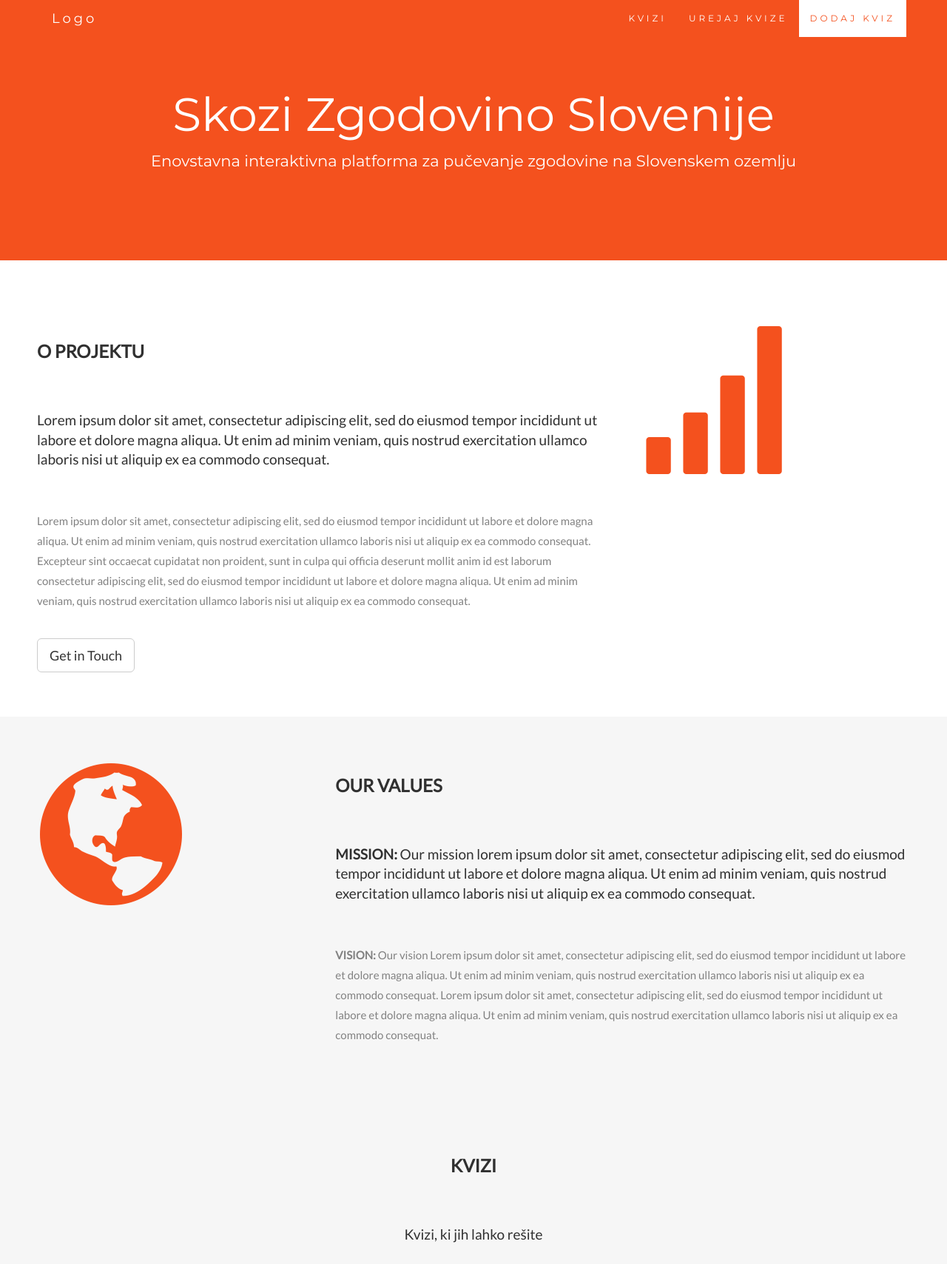
After one commit to jurankar/SkoziZgodovinoSlovenije, a Django app: page /testTemplate in a window 1280 px wide. The commit adds this page. Shown: the top 1709 px of the page at 74% size. Run offline with Django 3.2, Linux system fonts and the light colour scheme; data comes from the database, SQL or seed files in the repository; both versions use the stored data as it was after the commit; some libraries are stand-ins or nearby versions.

Commit message:
New layout base

```diff
--- a/templates/index.html
+++ b/templates/index.html
@@ -11,4 +11,5 @@
     <a href="quiz_manager">Upravljaj s kvizi</a><br>
     <a href="add_quiz">Dodaj nov kviz</a><br>
     <a href="list_quizes">Rešujemo kvize</a><br>
+    <a href="testTemplate">Nov layout</a><br>
 {% endblock content %}
--- /dev/null
+++ b/templates/index2.html
@@ -0,0 +1,184 @@
+{% load static %}
+
+<!DOCTYPE html>
+<html lang="en">
+<head>
+  <title>Skozi Zgodovino Slovenije</title>
+  <meta charset="utf-8">
+  <meta name="viewport" content="width=device-width, initial-scale=1">
+  <link rel="stylesheet" href="https://maxcdn.bootstrapcdn.com/bootstrap/3.4.1/css/bootstrap.min.css">
+  <link href="https://fonts.googleapis.com/css?family=Montserrat" rel="stylesheet" type="text/css">
+  <link href="https://fonts.googleapis.com/css?family=Lato" rel="stylesheet" type="text/css">
+  <script src="https://ajax.googleapis.com/ajax/libs/jquery/3.5.1/jquery.min.js"></script>
+  <script src="https://maxcdn.bootstrapcdn.com/bootstrap/3.4.1/js/bootstrap.min.js"></script>
+
+  <!-- Added -->
+  <link rel="stylesheet" href="{% static 'webapp/style.css' %}">
+
+
+</head>
+<body id="myPage" data-spy="scroll" data-target=".navbar" data-offset="60">
+
+<nav class="navbar navbar-default navbar-fixed-top">
+  <div class="container">
+    <div class="navbar-header">
+      <button type="button" class="navbar-toggle" data-toggle="collapse" data-target="#myNavbar">
+        <span class="icon-bar"></span>
+        <span class="icon-bar"></span>
+        <span class="icon-bar"></span>
+      </button>
+      <a class="navbar-brand" href="#myPage">Logo</a>
+    </div>
+    <div class="collapse navbar-collapse" id="myNavbar">
+      <ul class="nav navbar-nav navbar-right">
+        <li><a href="#portfolio">KVIZI</a></li>
+        <li><a href="#pricing">UREJAJ KVIZE</a></li>
+        <li><a href="#contact">DODAJ KVIZ</a></li>
+      </ul>
+    </div>
+  </div>
+</nav>
+
+<div class="jumbotron text-center">
+  <h1>Skozi Zgodovino Slovenije</h1>
+  <p>Enovstavna interaktivna platforma za pučevanje zgodovine na Slovenskem ozemlju</p>
+</div>
+
+<!-- Container (About Section) -->
+<div id="about" class="container-fluid">
+  <div class="row">
+    <div class="col-sm-8">
+      <h2>O projektu</h2><br>
+      <h4>Lorem ipsum dolor sit amet, consectetur adipiscing elit, sed do eiusmod tempor incididunt ut labore et dolore magna aliqua. Ut enim ad minim veniam, quis nostrud exercitation ullamco laboris nisi ut aliquip ex ea commodo consequat.</h4><br>
+      <p>Lorem ipsum dolor sit amet, consectetur adipiscing elit, sed do eiusmod tempor incididunt ut labore et dolore magna aliqua. Ut enim ad minim veniam, quis nostrud exercitation ullamco laboris nisi ut aliquip ex ea commodo consequat. Excepteur sint occaecat cupidatat non proident, sunt in culpa qui officia deserunt mollit anim id est laborum consectetur adipiscing elit, sed do eiusmod tempor incididunt ut labore et dolore magna aliqua. Ut enim ad minim veniam, quis nostrud exercitation ullamco laboris nisi ut aliquip ex ea commodo consequat.</p>
+      <br><button class="btn btn-default btn-lg">Get in Touch</button>
+    </div>
+    <div class="col-sm-4">
+      <span class="glyphicon glyphicon-signal logo"></span>
+    </div>
+  </div>
+</div>
+
+<div class="container-fluid bg-grey">
+  <div class="row">
+    <div class="col-sm-4">
+      <span class="glyphicon glyphicon-globe logo slideanim"></span>
+    </div>
+    <div class="col-sm-8">
+      <h2>Our Values</h2><br>
+      <h4><strong>MISSION:</strong> Our mission lorem ipsum dolor sit amet, consectetur adipiscing elit, sed do eiusmod tempor incididunt ut labore et dolore magna aliqua. Ut enim ad minim veniam, quis nostrud exercitation ullamco laboris nisi ut aliquip ex ea commodo consequat.</h4><br>
+      <p><strong>VISION:</strong> Our vision Lorem ipsum dolor sit amet, consectetur adipiscing elit, sed do eiusmod tempor incididunt ut labore et dolore magna aliqua. Ut enim ad minim veniam, quis nostrud exercitation ullamco laboris nisi ut aliquip ex ea commodo consequat.
+      Lorem ipsum dolor sit amet, consectetur adipiscing elit, sed do eiusmod tempor incididunt ut labore et dolore magna aliqua. Ut enim ad minim veniam, quis nostrud exercitation ullamco laboris nisi ut aliquip ex ea commodo consequat.</p>
+    </div>
+  </div>
+</div>
+
+<!-- Container (Portfolio Section) -->
+<div id="portfolio" class="container-fluid text-center bg-grey">
+  <h2>Kvizi</h2><br>
+  <h4>Kvizi, ki jih lahko rešite</h4>
+  <div class="row text-center slideanim">
+    {% for i in kvizi %}
+        <div class="col-sm-4">
+          <div class="thumbnail">
+            <img src="paris.jpg" alt="Paris" width="400" height="300">
+            <p><strong>{{i.name}}</strong></p>
+            <p>{{i.author}}</p>
+          </div>
+        </div>
+    {%endfor%}
+  </div><br>
+
+  <h2>What our customers say</h2>
+  <div id="myCarousel" class="carousel slide text-center" data-ride="carousel">
+    <!-- Indicators -->
+    <ol class="carousel-indicators">
+      <li data-target="#myCarousel" data-slide-to="0" class="active"></li>
+      <li data-target="#myCarousel" data-slide-to="1"></li>
+      <li data-target="#myCarousel" data-slide-to="2"></li>
+    </ol>
+
+    <!-- Wrapper for slides -->
+    <div class="carousel-inner" role="listbox">
+      <div class="item active">
+        <h4>"This quiz is the best. I am so happy with the result!"<br><span>Michael Roe, Vice President, Comment Box</span></h4>
+      </div>
+      <div class="item">
+        <h4>"One word... WOW!! Solving this quiz changed my life"<br><span>John Doe, Salesman, Rep Inc</span></h4>
+      </div>
+      <div class="item">
+        <h4>"Could I... BE any more happy with this skozi zgodovino Slovenije quizes??"<br><span>Chandler Bing, Actor, FriendsAlot</span></h4>
+      </div>
+    </div>
+
+    <!-- Left and right controls -->
+    <a class="left carousel-control" href="#myCarousel" role="button" data-slide="prev">
+      <span class="glyphicon glyphicon-chevron-left" aria-hidden="true"></span>
+      <span class="sr-only">Previous</span>
+    </a>
+    <a class="right carousel-control" href="#myCarousel" role="button" data-slide="next">
+      <span class="glyphicon glyphicon-chevron-right" aria-hidden="true"></span>
+      <span class="sr-only">Next</span>
+    </a>
+  </div>
+</div>
+
+<!-- Container (Pricing Section) -->
+<div id="pricing" class="container-fluid">
+  <h1>Uredimo kvize</h1>
+</div>
+
+<!-- Container (Contact Section) -->
+<div id="contact" class="container-fluid bg-grey">
+  <h1>Dodajmo kvize</h1>
+</div>
+
+<!-- Image of location/map -->
+<img src="/w3images/map.jpg" class="w3-image w3-greyscale-min" style="width:100%">
+
+<footer class="container-fluid text-center">
+  <a href="#myPage" title="To Top">
+    <span class="glyphicon glyphicon-chevron-up"></span>
+  </a>
+</footer>
+
+<!-- Added -->
+<script>
+  $(document).ready(function(){
+  // Add smooth scrolling to all links in navbar + footer link
+  $(".navbar a, footer a[href='#myPage']").on('click', function(event) {
+    // Make sure this.hash has a value before overriding default behavior
+    if (this.hash !== "") {
+      // Prevent default anchor click behavior
+      event.preventDefault();
+
+      // Store hash
+      var hash = this.hash;
+
+      // Using jQuery's animate() method to add smooth page scroll
+      // The optional number (900) specifies the number of milliseconds it takes to scroll to the specified area
+      $('html, body').animate({
+        scrollTop: $(hash).offset().top
+      }, 900, function(){
+
+        // Add hash (#) to URL when done scrolling (default click behavior)
+        window.location.hash = hash;
+      });
+    } // End if
+  });
+
+  $(window).scroll(function() {
+    $(".slideanim").each(function(){
+      var pos = $(this).offset().top;
+
+      var winTop = $(window).scrollTop();
+        if (pos < winTop + 600) {
+          $(this).addClass("slide");
+        }
+    });
+  });
+})
+</script>
+
+</body>
+</html>
--- /dev/null
+++ b/webapp/static/webapp/style.css
@@ -0,0 +1,177 @@
+  body {
+    font: 400 15px Lato, sans-serif;
+    line-height: 1.8;
+    color: #818181;
+  }
+  h2 {
+    font-size: 24px;
+    text-transform: uppercase;
+    color: #303030;
+    font-weight: 600;
+    margin-bottom: 30px;
+  }
+  h4 {
+    font-size: 19px;
+    line-height: 1.375em;
+    color: #303030;
+    font-weight: 400;
+    margin-bottom: 30px;
+  }
+  .jumbotron {
+    background-color: #f4511e;
+    color: #fff;
+    padding: 100px 25px;
+    font-family: Montserrat, sans-serif;
+  }
+  .container-fluid {
+    padding: 60px 50px;
+  }
+  .bg-grey {
+    background-color: #f6f6f6;
+  }
+  .logo-small {
+    color: #f4511e;
+    font-size: 50px;
+  }
+  .logo {
+    color: #f4511e;
+    font-size: 200px;
+  }
+  .thumbnail {
+    padding: 0 0 15px 0;
+    border: none;
+    border-radius: 0;
+  }
+  .thumbnail img {
+    width: 100%;
+    height: 100%;
+    margin-bottom: 10px;
+  }
+  .carousel-control.right, .carousel-control.left {
+    background-image: none;
+    color: #f4511e;
+  }
+  .carousel-indicators li {
+    border-color: #f4511e;
+  }
+  .carousel-indicators li.active {
+    background-color: #f4511e;
+  }
+  .item h4 {
+    font-size: 19px;
+    line-height: 1.375em;
+    font-weight: 400;
+    font-style: italic;
+    margin: 70px 0;
+  }
+  .item span {
+    font-style: normal;
+  }
+  .panel {
+    border: 1px solid #f4511e;
+    border-radius:0 !important;
+    transition: box-shadow 0.5s;
+  }
+  .panel:hover {
+    box-shadow: 5px 0px 40px rgba(0,0,0, .2);
+  }
+  .panel-footer .btn:hover {
+    border: 1px solid #f4511e;
+    background-color: #fff !important;
+    color: #f4511e;
+  }
+  .panel-heading {
+    color: #fff !important;
+    background-color: #f4511e !important;
+    padding: 25px;
+    border-bottom: 1px solid transparent;
+    border-top-left-radius: 0px;
+    border-top-right-radius: 0px;
+    border-bottom-left-radius: 0px;
+    border-bottom-right-radius: 0px;
+  }
+  .panel-footer {
+    background-color: white !important;
+  }
+  .panel-footer h3 {
+    font-size: 32px;
+  }
+  .panel-footer h4 {
+    color: #aaa;
+    font-size: 14px;
+  }
+  .panel-footer .btn {
+    margin: 15px 0;
+    background-color: #f4511e;
+    color: #fff;
+  }
+  .navbar {
+    margin-bottom: 0;
+    background-color: #f4511e;
+    z-index: 9999;
+    border: 0;
+    font-size: 12px !important;
+    line-height: 1.42857143 !important;
+    letter-spacing: 4px;
+    border-radius: 0;
+    font-family: Montserrat, sans-serif;
+  }
+  .navbar li a, .navbar .navbar-brand {
+    color: #fff !important;
+  }
+  .navbar-nav li a:hover, .navbar-nav li.active a {
+    color: #f4511e !important;
+    background-color: #fff !important;
+  }
+  .navbar-default .navbar-toggle {
+    border-color: transparent;
+    color: #fff !important;
+  }
+  footer .glyphicon {
+    font-size: 20px;
+    margin-bottom: 20px;
+    color: #f4511e;
+  }
+  .slideanim {visibility:hidden;}
+  .slide {
+    animation-name: slide;
+    -webkit-animation-name: slide;
+    animation-duration: 1s;
+    -webkit-animation-duration: 1s;
+    visibility: visible;
+  }
+  @keyframes slide {
+    0% {
+      opacity: 0;
+      transform: translateY(70%);
+    }
+    100% {
+      opacity: 1;
+      transform: translateY(0%);
+    }
+  }
+  @-webkit-keyframes slide {
+    0% {
+      opacity: 0;
+      -webkit-transform: translateY(70%);
+    }
+    100% {
+      opacity: 1;
+      -webkit-transform: translateY(0%);
+    }
+  }
+  @media screen and (max-width: 768px) {
+    .col-sm-4 {
+      text-align: center;
+      margin: 25px 0;
+    }
+    .btn-lg {
+      width: 100%;
+      margin-bottom: 35px;
+    }
+  }
+  @media screen and (max-width: 480px) {
+    .logo {
+      font-size: 150px;
+    }
+  }
--- a/webapp/urls.py
+++ b/webapp/urls.py
@@ -14,5 +14,7 @@ urlpatterns = [
     path('select_username/<int:kviz>', views.select_username, name='select_username'),
     path('solve_quiz/<int:kviz>/<int:vprasanje_index>/<str:username>/', views.solve_quiz, name='solve_quiz'),
     path('solve_question/<int:kviz>/<str:vprasanje_id>/<int:vprasanje_index>/<str:username>/', views.solve_question, name='solve_question'),
-    path('rezulati/<int:kviz>/<str:username>/', views.rezultati, name='rezulati')
+    path('rezulati/<int:kviz>/<str:username>/', views.rezultati, name='rezulati'),
+
+    path('testTemplate', views.testTemplate, name='testTemplate')
 ]
--- a/webapp/views.py
+++ b/webapp/views.py
@@ -243,3 +243,9 @@ def rezultati(request, kviz, username):
     odgovori += OdgovorIzberiOdgovorModel.objects.filter(user=username)
 
     return render(request, "rezultati.html", {'odgovori': odgovori, 'username': username})
+
+
+
+def testTemplate(request):
+    kvizi = dbQuiz.objects.all()
+    return render(request, "index2.html", {'kvizi': kvizi})
```
Also changed, not shown: webapp/static/webapp/scripts.js (added, +34 -0 lines), db.sqlite3, webapp/static/webapp/assets/favicon.ico (added).
